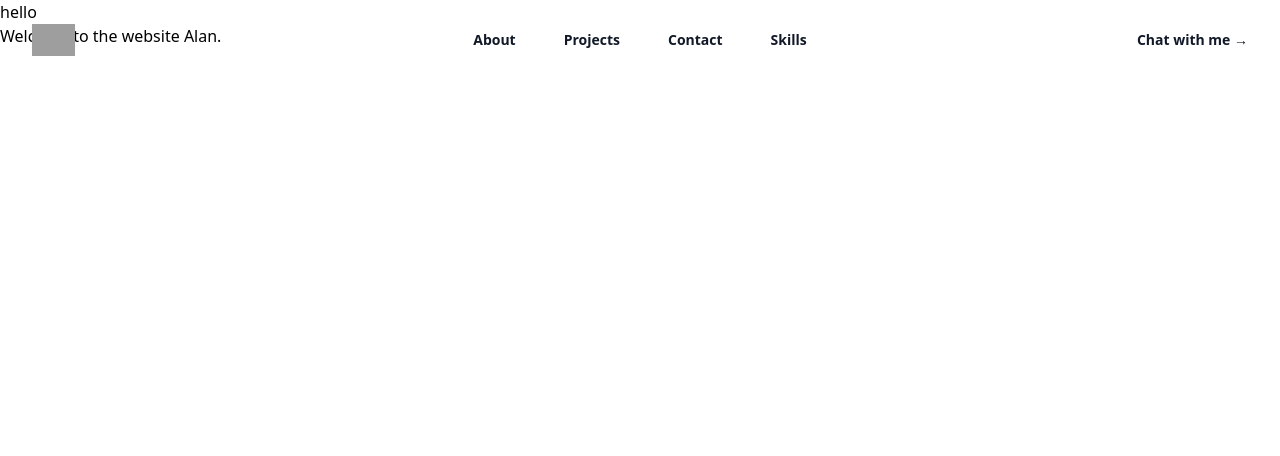
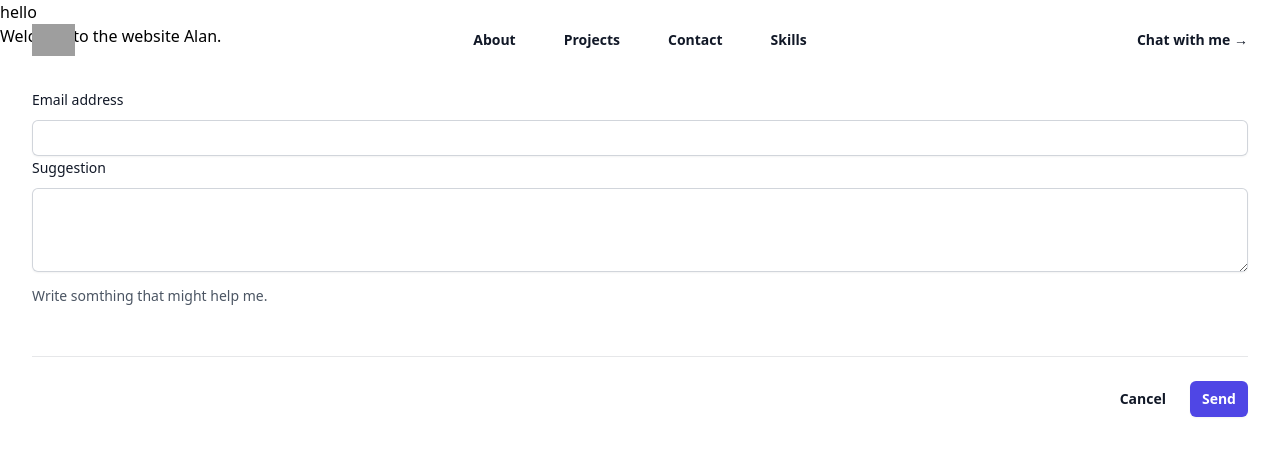
Before and after one commit to pathak-gokul/react-practice, a React (Vite) app: page / in a window 1280 px wide. Shown: the top 456 px of the page. Built offline with nearby package versions, Linux system fonts and the light colour scheme; grey boxes are pictures that could not be loaded.

Commit message:
feat: create contact me form

```diff
--- a/src/App.tsx
+++ b/src/App.tsx
@@ -1,3 +1,4 @@
+import Contact_me_form from "./components/Contact_me_form";
 import Navbar from "./components/Navbar";
 import Navbar_1 from "./components/Navbar_1";
 import Message from "./Message";
@@ -34,6 +35,7 @@ const App = () => {
       <span className="my-28">
         hello <Message></Message>
       </span>
+      <Contact_me_form className="mt-60" />
       {/* <ul className="list-none p-0">
         {people.map((person, index) => (
           <li key={index} className="bg-gray-100 border-b border-gray-200 p-2">
--- /dev/null
+++ b/src/components/Contact_me_form.tsx
@@ -0,0 +1,55 @@
+const Contact_me_form = () => {
+  return (
+    <div className="mt-10 ms-8 mx-8">
+      <div className="sm:col-span-4">
+        <label className="block text-sm font-medium leading-6 text-gray-900">
+          Email address
+        </label>
+        <div className="mt-2">
+          <input
+            id="email"
+            name="email"
+            type="email"
+            className="block w-full rounded-md border-0 py-1.5 text-gray-900 shadow-sm ring-1 ring-inset ring-gray-300 placeholder:text-gray-400 focus:ring-2 focus:ring-inset focus:ring-indigo-600 sm:text-sm sm:leading-6"
+          />
+        </div>
+      </div>
+      <div className="col-span-full">
+        <label
+          for="about"
+          className="block text-sm font-medium leading-6 text-gray-900"
+        >
+          Suggestion
+        </label>
+        <div className="mt-2">
+          <textarea
+            id="about"
+            name="about"
+            rows="3"
+            className="block w-full rounded-md border-0 py-1.5 text-gray-900 shadow-sm ring-1 ring-inset ring-gray-300 placeholder:text-gray-400 focus:ring-2 focus:ring-inset focus:ring-indigo-600 sm:text-sm sm:leading-6"
+          ></textarea>
+        </div>
+        <p className="mt-3 text-sm leading-6 text-gray-600">
+          Write somthing that might help me.
+        </p>
+      </div>
+      <div class="border-b border-gray-900/10 pb-12"></div>
+      <div class="mt-6 flex items-center justify-end gap-x-6">
+        <button
+          type="button"
+          class="text-sm font-semibold leading-6 text-gray-900"
+        >
+          Cancel
+        </button>
+        <button
+          type="submit"
+          class="rounded-md bg-indigo-600 px-3 py-2 text-sm font-semibold text-white shadow-sm hover:bg-indigo-500 focus-visible:outline focus-visible:outline-2 focus-visible:outline-offset-2 focus-visible:outline-indigo-600"
+        >
+          Send
+        </button>
+      </div>
+    </div>
+  );
+};
+
+export default Contact_me_form;
```
